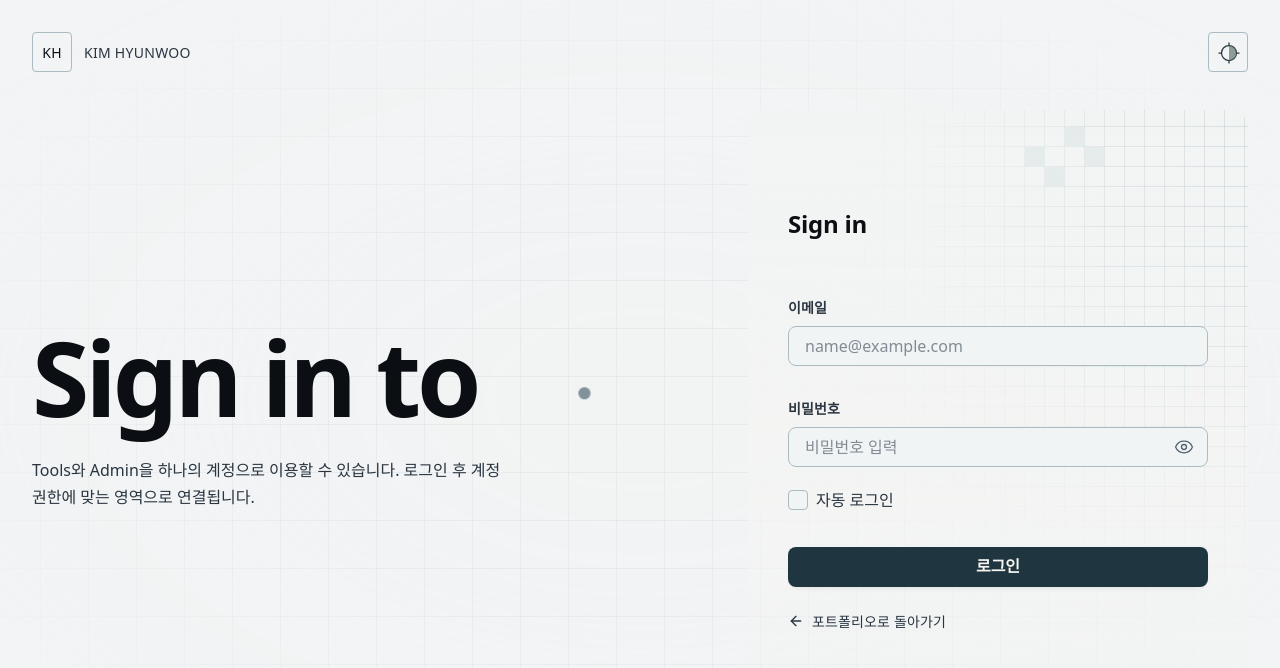
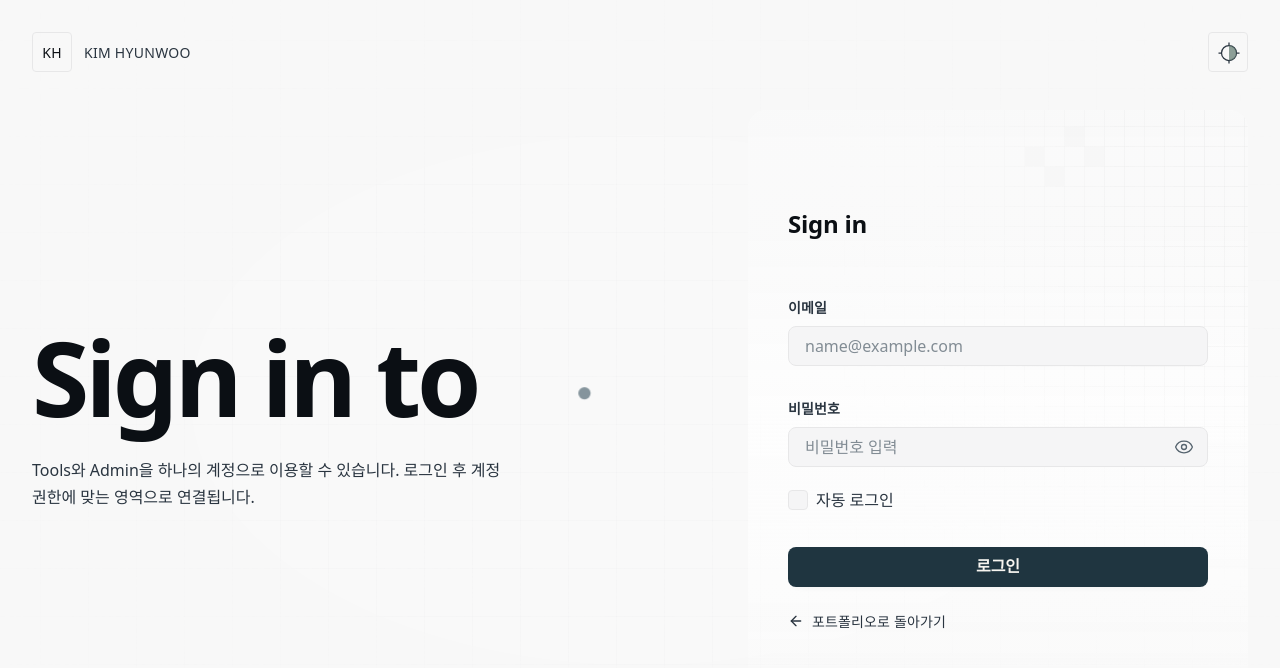
Before and after one commit to khuoo4603/portfolio, a Next.js app in the folder frontend/: page /login in a window 1280 px wide. Shown: the top 668 px of the page. Built offline with nearby package versions, Linux system fonts and the light colour scheme; a web font is replaced by a local one.

Commit message:
style(front): Light Theme 및 Surface 계층 개선
- Neutral Gray 기반 Light Theme 적용
- White Surface와 내부 Gray Surface 계층 구분
- Input·Nested Surface 대비 및 색감 개선
- Steel Blue Accent와 기존 Dark Theme 유지

```diff
--- a/frontend/src/app/projects/kyvc/kyvc-detail.module.css
+++ b/frontend/src/app/projects/kyvc/kyvc-detail.module.css
@@ -720,6 +720,11 @@
   margin: 0;
   border: 1px solid var(--border-accent);
   border-radius: var(--radius-value-sm);
+  background: var(--bg-elevated);
+}
+
+/* Dark Theme 기존 Architecture Frame 계층 유지 */
+:global(html[data-theme="dark"]) .architectureImageFrame {
   background: var(--bg-surface);
 }
 
--- a/frontend/src/components/ui/border-glow.module.css
+++ b/frontend/src/components/ui/border-glow.module.css
@@ -9,6 +9,11 @@
   overflow: visible;
   border: 1px solid var(--border-default);
   border-radius: var(--radius-value-md);
+  background: var(--bg-elevated);
+}
+
+/* Dark Theme 기존 Value Card 계층 유지 */
+:global(html[data-theme="dark"]) .root {
   background: var(--bg-surface);
 }
 
--- a/frontend/src/styles/theme.css
+++ b/frontend/src/styles/theme.css
@@ -1,16 +1,16 @@
 :root {
   color-scheme: light;
 
-  --bg-base: color-mix(in srgb, var(--ink-50) 92%, var(--sand-50));
-  --bg-surface: color-mix(in srgb, var(--sand-50) 62%, var(--steel-50));
-  --bg-elevated: color-mix(in srgb, var(--steel-50) 78%, var(--ink-50));
-  --bg-input: color-mix(in srgb, var(--ink-50) 84%, var(--steel-50));
+  --bg-base: color-mix(in srgb, white 97%, var(--ink-950));
+  --bg-surface: white;
+  --bg-elevated: color-mix(in srgb, white 95%, var(--ink-950));
+  --bg-input: color-mix(in srgb, white 96%, var(--ink-950));
   --text-heading: var(--ink-950);
   --text-primary: var(--ink-950);
   --text-secondary: var(--ink-700);
   --text-muted: var(--ink-500);
-  --border-default: var(--steel-200);
-  --border-strong: var(--steel-300);
+  --border-default: color-mix(in srgb, white 90%, var(--ink-950));
+  --border-strong: color-mix(in srgb, white 82%, var(--ink-950));
   --border-accent: var(--steel-400);
   --accent-primary: var(--steel-700);
   --accent-strong: var(--steel-800);
@@ -22,9 +22,9 @@
   --status-error: var(--sand-800);
   --status-warning: var(--sand-700);
   --status-neutral: var(--steel-600);
-  --control-shadow-rest: 0 4px 10px -8px color-mix(in srgb, var(--ink-950) 30%, transparent);
-  --control-shadow-hover: 0 6px 14px -8px color-mix(in srgb, var(--ink-950) 38%, transparent);
-  --control-shadow-active: 0 7px 16px -7px color-mix(in srgb, var(--ink-950) 42%, transparent);
+  --control-shadow-rest: 0 4px 10px -8px color-mix(in srgb, var(--ink-950) 16%, transparent);
+  --control-shadow-hover: 0 6px 14px -8px color-mix(in srgb, var(--ink-950) 22%, transparent);
+  --control-shadow-active: 0 7px 16px -7px color-mix(in srgb, var(--ink-950) 26%, transparent);
 }
 
 :root[data-theme="dark"] {
```
